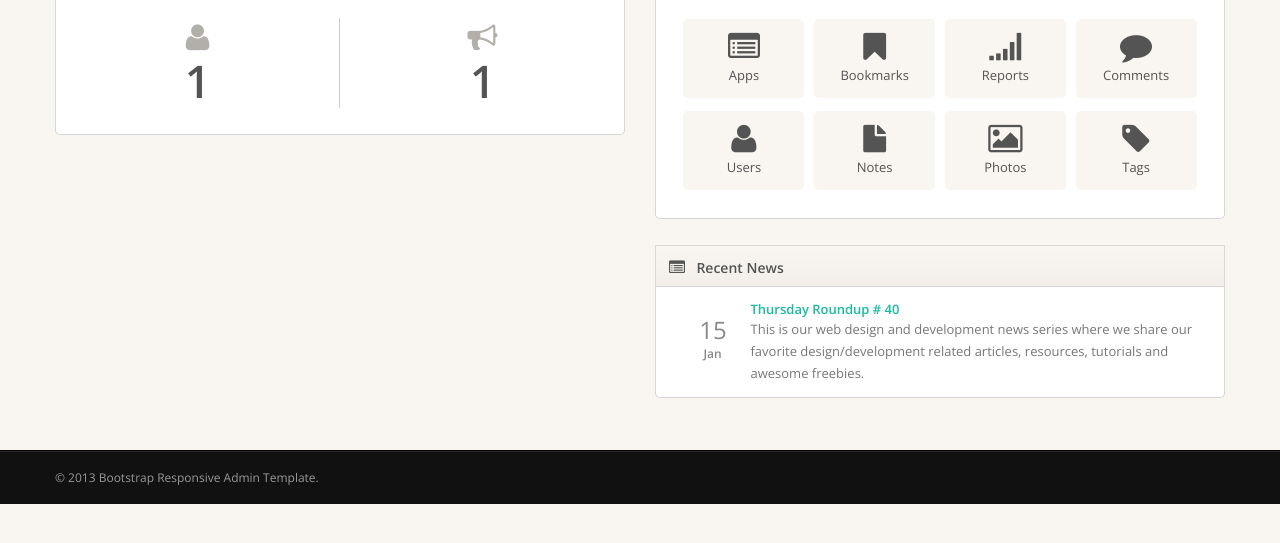
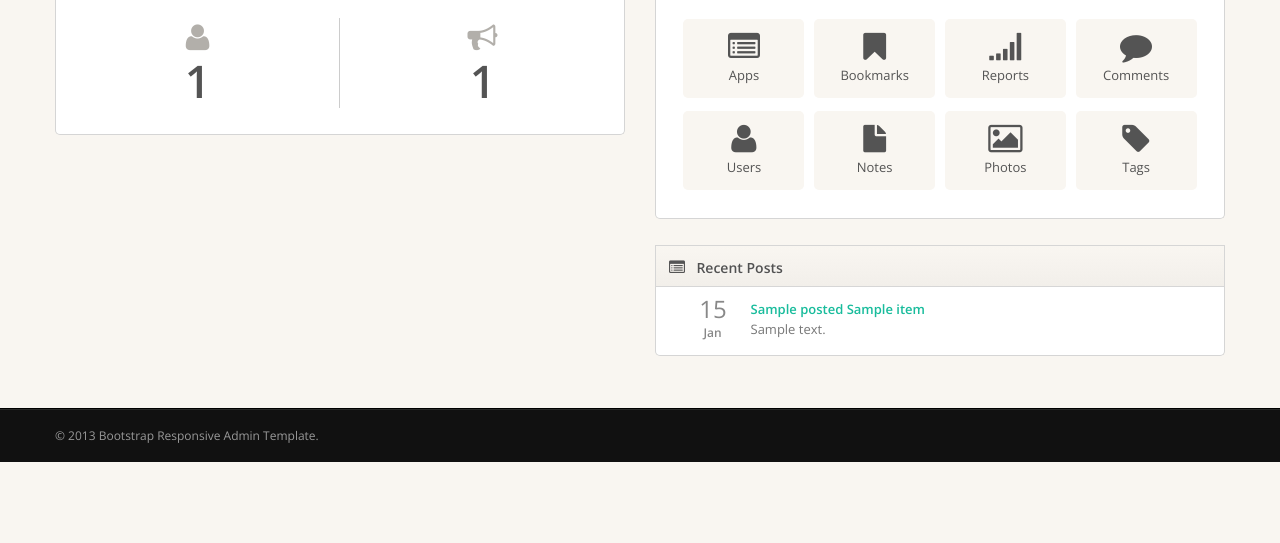
Before and after one commit to remarcbalisi/buyandsell, a Django app: page /ibs/home/ in a window 1280 px wide. Shown: the part 191-734 px from the top of the page. Run offline with Django 3.2, Linux system fonts and the light colour scheme; a user stored in the database is signed in; tables that the repository leaves empty hold one stand-in row (values such as "Sample post"); some libraries are stand-ins or nearby versions.

Commit message:
change ui in home

```diff
--- a/buyandsellver9/system/templates/system/user_home.html
+++ b/buyandsellver9/system/templates/system/user_home.html
@@ -23,7 +23,7 @@
                             class="icon-user"></i> {{user.first_name}} <b class="caret"></b></a>
             <ul class="dropdown-menu">
               <li><a href="javascript:;">Profile</a></li>
-              <li><a href="javascript:;">Logout</a></li>
+              <li><a href="{% url "user_logout" %}">Logout</a></li>
             </ul>
           </li>
         </ul>
@@ -107,7 +107,7 @@
 
           <div class="widget widget-nopad">
             <div class="widget-header"> <i class="icon-list-alt"></i>
-              <h3> Recent News</h3>
+              <h3> Recent Posts</h3>
             </div>
             <!-- /widget-header -->
             <div class="widget-content">
@@ -115,8 +115,8 @@
               {% for item in items %}
                 <li>
                   <div class="news-item-date"> <span class="news-item-day">{{item.date_posted}}</span> <span class="news-item-month">{{item.month_posted}}</span> </div>
-                  <div class="news-item-detail"> <a href="http://www.egrappler.com/thursday-roundup-40/" class="news-item-title" target="_blank">Thursday Roundup # 40</a>
-                    <p class="news-item-preview"> This is our web design and development news series where we share our favorite design/development related articles, resources, tutorials and awesome freebies. </p>
+                  <div class="news-item-detail"> <a href="http://www.egrappler.com/thursday-roundup-40/" class="news-item-title" target="_blank">{{item.user_id.first_name}} posted {{item}}</a>
+                    <p class="news-item-preview">{{item.description}}</p>
                   </div>
 
                 </li>
```
